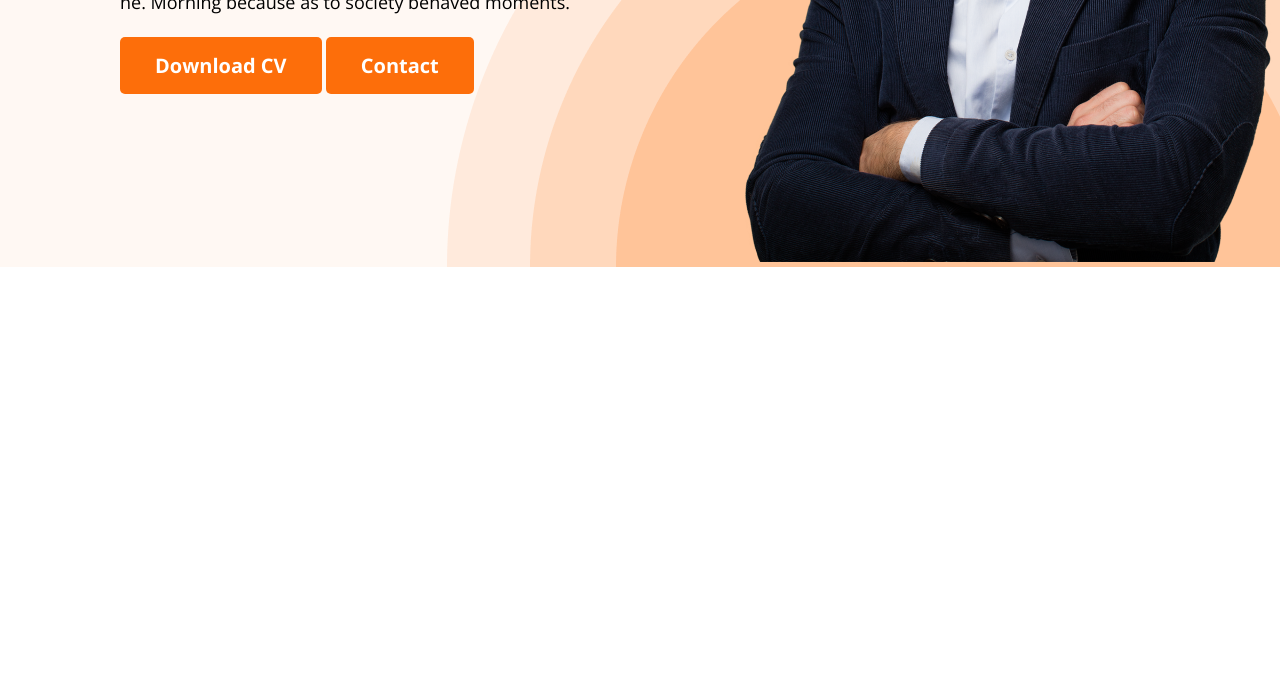
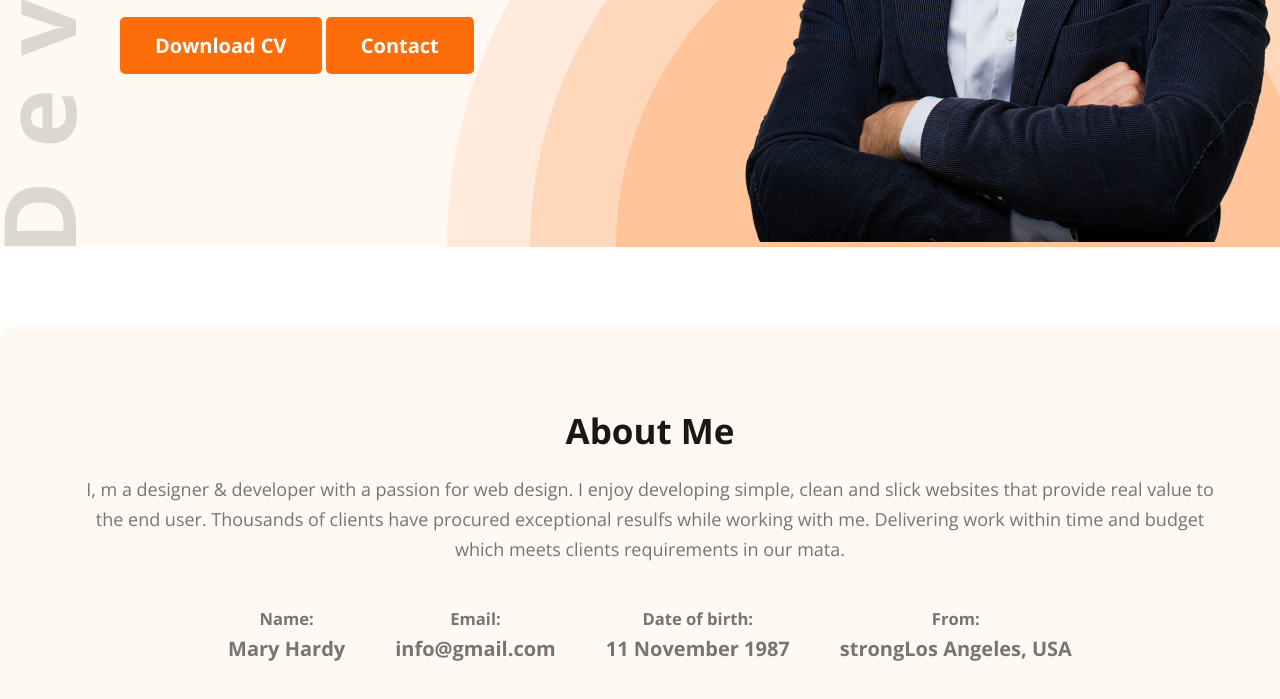
Before and after one commit to omegatanvir/developer-portfolio, a plain HTML site: page index.html in a window 1280 px wide. Shown: the part 511-1210 px from the top of the page. Before the commit the page ends 800 px from the top, so only its background shows below. Drawn offline with nearby package versions, Linux system fonts and the light colour scheme.

Commit message:
About Section Added

```diff
--- a/assets/css/style.css
+++ b/assets/css/style.css
@@ -9,6 +9,17 @@
 }
 .primary-color{
     color:  #FD6E0A;
+}
+.title{
+    text-align: center;
+    font-size: 35px;
+    font-weight: 700;
+    color: #181818;
+}
+
+.container{
+    width: 1140px;
+    margin: auto;
 }
 /* ------Button------ */
 .primary-btn{
@@ -29,7 +40,7 @@
 nav {
     display: flex;
     justify-content: space-between;
-    padding: 20px 20px 20px 120px;
+    padding: 20px 120px 0px 120px;
 }
 nav > ul{
     display: flex;
@@ -55,11 +66,10 @@ nav h3{
 .banner{
     display: flex;
     align-items: center;
-    background-image: url("../img/header_bg.png");
+    background-image: url("../img/header_bg.png"), url("../img/developer.png");
     background-repeat: no-repeat;
-    background-position: bottom right;
+    background-position: bottom right , bottom left;
 }
-
 .banner-content{
     margin-left: 120px;
 }
@@ -83,3 +93,44 @@ nav h3{
     line-height: 30px;
     margin-bottom: 20px;
 }
+
+/* =============== */
+/*About Section Design */
+/* ================ */
+.about{
+    text-align: center;
+   margin: 80px 0px;
+}
+
+.about-content{
+    color:  #757575;
+    text-align: center;
+    font-size: 18px;
+    font-weight: 400;
+    line-height: 30px;
+    margin-top: 20px;
+}
+
+.aboout-continer{
+    border-radius: 10px;
+    background: #FFF8F3;
+    padding: 80px;
+}
+
+.about-info{
+    display: flex;
+    justify-content: center;
+    gap: 50px;
+    margin-top: 40px;
+}
+.ainfo{
+    color: #757575;
+    text-align: center;
+    font-size: 20px;
+    font-weight: 400;
+    line-height: 30px;
+}
+
+.ainfo span{
+    font-weight: bold;
+}
--- a/index.html
+++ b/index.html
@@ -33,7 +33,30 @@
         </div>
     </header>
     <main>
-
+        <section class="about">
+            <div class="container aboout-continer">
+                <h2 class="title">About Me</h2>
+                <p class="about-content">I, m a designer & developer with a passion for web design. I enjoy developing simple, clean and slick websites that provide real value to the end user. Thousands of clients have procured exceptional resulfs while working with me. Delivering work within time and budget which meets clients requirements in our mata.</p>
+                <div class="about-info">
+                    <div class="ainfo">
+                        <h5>Name:</h5>
+                         <span>Mary Hardy</span>
+                    </div>
+                    <div class="ainfo">
+                        <h5>Email:</h5>
+                        <span>info@gmail.com</span>
+                    </div>
+                    <div class="ainfo">
+                        <h5>Date of birth:</h5>
+                        <span>11 November 1987</span>
+                    </div>
+                    <div class="ainfo">
+                        <h5>From: </h5>
+                        <span>strongLos Angeles, USA</span>
+                    </div>
+                </div>
+            </div>
+        </section>
     </main>
     <footer>
 
```
